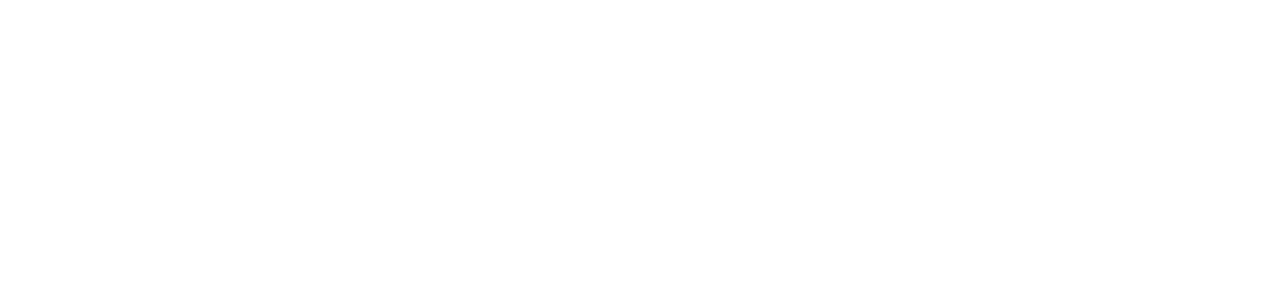
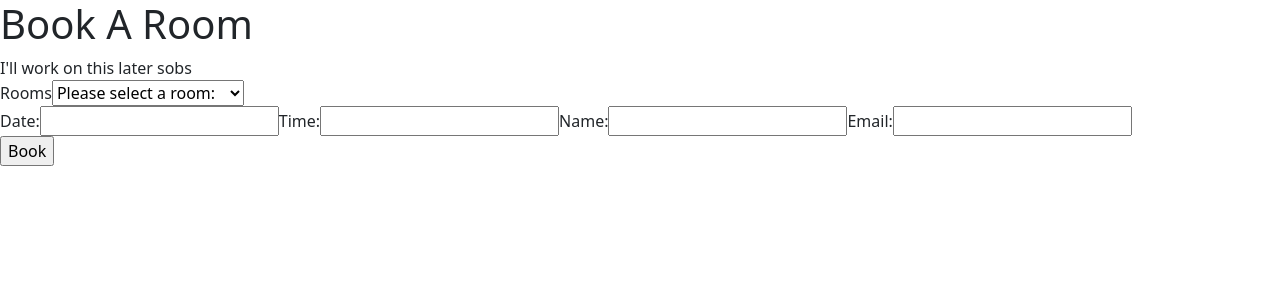
Before and after one commit to SEG3125-A/Group-9, a React (Create React App) app in the folder Lab8/windermere-music/: page /Booking in a window 1280 px wide. Before the commit this address had no page. Shown: the top 300 px of the page. Built offline with nearby package versions, Linux system fonts and the light colour scheme; the HTML template or start-up script is replaced by a standard one.

Commit message:
Placeholder for booking and team page

```diff
--- a/Lab8/windermere-music/src/App.tsx
+++ b/Lab8/windermere-music/src/App.tsx
@@ -4,12 +4,16 @@
 import './App.css';
 import navbar from './screens/components/navbar';
 import HomePage from './screens/HomePage';
+import TeamPage from './screens/TeamPage';
+import BookingPage from './screens/BookingPage';
 
 function App() {
   return (
     <BrowserRouter>
       <Routes>
         <Route path="/" element={<HomePage/>} />
+        <Route path="/Booking" element={<BookingPage/>} />
+        <Route path="/Team" element={<TeamPage/>} />
       </Routes>
     </BrowserRouter>
   );
--- /dev/null
+++ b/Lab8/windermere-music/src/screens/BookingPage.tsx
@@ -0,0 +1,57 @@
+import React from 'react';
+import '../App.css';
+import { useLocation, useNavigate } from "react-router-dom";
+
+
+const BookingPage = () => {
+
+    const navigate = useNavigate();
+
+    return(
+        <div>
+            {/* Put navbar here */}
+            <h1>
+                Book A Room
+            </h1>
+            <div>
+                I'll work on this later sobs
+            </div>
+            <div className='booking-wrapper'>
+
+                <form>
+                    <div className='room-wrapper'>
+                        Rooms
+                        <select>
+                            <option selected disabled value="none">Please select a room:</option>
+                            <option value="ampi">Amphitheatre</option>
+                            <option value="piano">Piano Room</option>
+                            <option value="karaoke">Karaoke Room</option>
+                            <option value="mp1">Music Practice Room 1</option>
+                            <option value="mp2">Music Practice Room 2</option>
+                        </select>
+                    </div>
+                    <div className='room-text-wrapper'>
+                    <label>Date:
+                        <input type="text" />
+                    </label>
+                    <label>Time:
+                        <input type="text" />
+                    </label>
+                    <label>Name:
+                        <input type="text" />
+                    </label>
+                    <label>Email:
+                        <input type="text" />
+                    </label>
+                    </div>
+                    <div className='room-button'>
+                        <input type='submit' value="Book"/>
+                    </div>
+                </form>
+            </div>
+        </div>
+    )
+
+}
+
+export default BookingPage;
--- /dev/null
+++ b/Lab8/windermere-music/src/screens/TeamPage.tsx
@@ -0,0 +1,21 @@
+import React from 'react';
+import '../App.css';
+import { useLocation, useNavigate } from "react-router-dom";
+
+
+const TeamPage = () => {
+
+    const navigate = useNavigate();
+
+    return(
+        <div>
+            <h1>
+                 Welcome to the Team Page!
+            </h1>
+
+        </div>
+    )
+
+}
+
+export default TeamPage;
```
